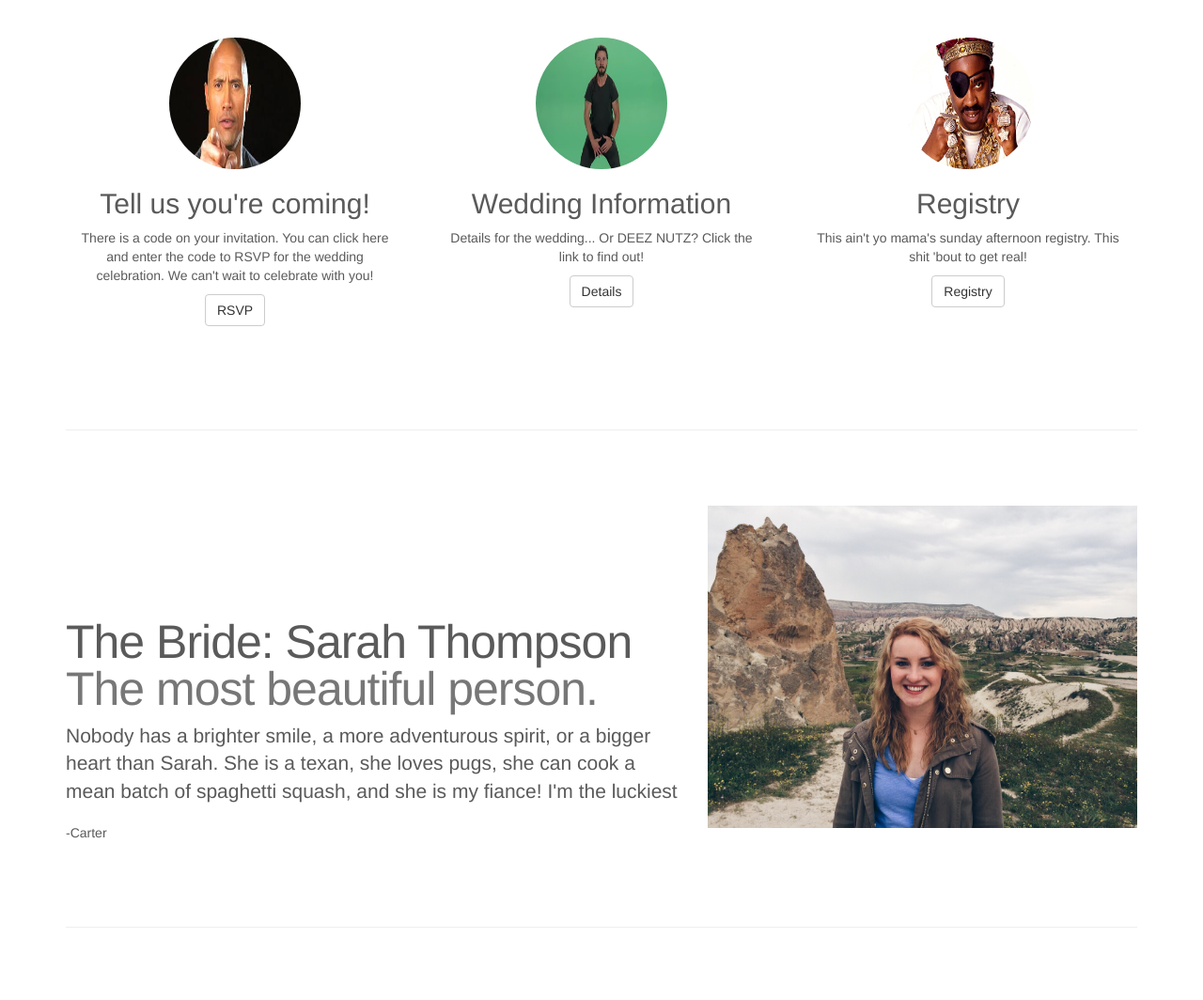
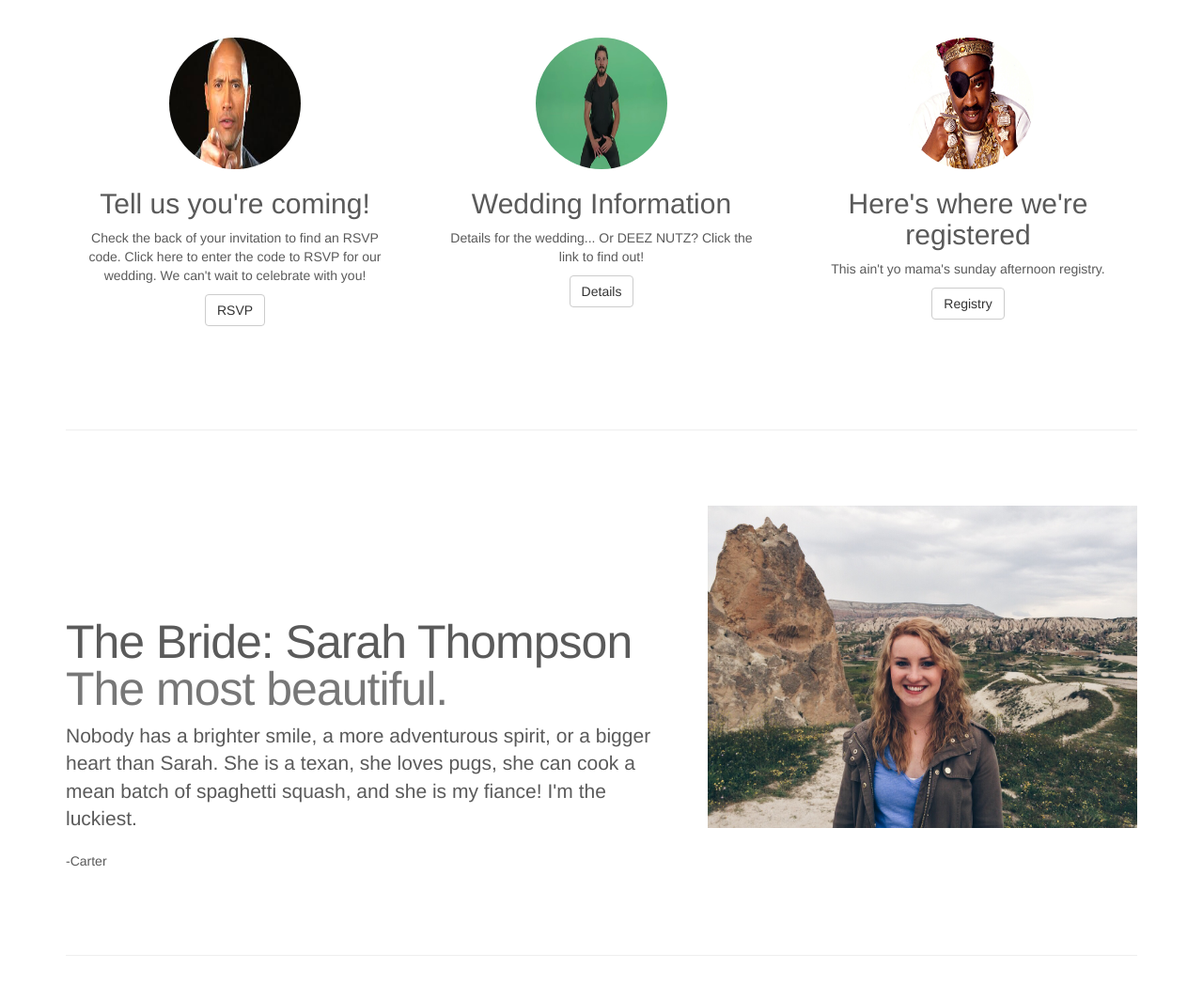
Before and after one commit to carterfawson/WeddingSite, a Django app: page / in a window 1280 px wide. Shown: the part 520-1584 px from the top of the page at 94% size. Run offline with Django 3.2, Linux system fonts and the light colour scheme; some libraries are stand-ins or nearby versions.

Commit message:
Just a small update from Sarah

```diff
--- a/Source/WeddingSite/rsvp_app/static/css/carousel.css
+++ b/Source/WeddingSite/rsvp_app/static/css/carousel.css
@@ -166,7 +166,7 @@ body {
     }
 }
 
-@media only screen and (max-width: 400px) {
+@media only screen and (max-width: 415px) {
     /* Carousel base class */
     .carousel {
         height: 250px;
--- a/Source/WeddingSite/rsvp_app/templates/rsvp_app/index.html
+++ b/Source/WeddingSite/rsvp_app/templates/rsvp_app/index.html
@@ -60,7 +60,7 @@
         <div class="col-lg-4">
             <img class="img-circle" src="{% static 'photos/therock.jpeg' %}" alt="Generic placeholder image" width="140" height="140">
                 <h2>Tell us you're coming!</h2>
-                <p>There is a code on your invitation. You can click here and enter the code to RSVP for the wedding celebration. We can't wait to celebrate with you!</p>
+                <p>Check the back of your invitation to find an RSVP code. Click here to enter the code to RSVP for our wedding. We can't wait to celebrate with you!</p>
                 <p><a class="btn btn-default" href="{% url 'rsvp' %}" role="button">RSVP</a></p>
                 </div><!-- /.col-lg-4 -->
         <div class="col-lg-4">
@@ -71,8 +71,8 @@
                 </div><!-- /.col-lg-4 -->
         <div class="col-lg-4">
             <img class="img-circle" src="{% static 'photos/slick-rick.jpg' %}" alt="Generic placeholder image" width="140" height="140">
-                <h2>Registry</h2>
-                <p>This ain't yo mama's sunday afternoon registry. This shit 'bout to get real!</p>
+                <h2>Here's where we're registered</h2>
+                <p>This ain't yo mama's sunday afternoon registry.</p>
                 <p><a class="btn btn-default" href="#" role="button">Registry</a></p>
                 </div><!-- /.col-lg-4 -->
     </div><!-- /.row -->
@@ -84,8 +84,8 @@
 
     <div class="row featurette">
         <div class="col-md-7">
-            <h2 class="featurette-heading">The Bride: Sarah Thompson <span class="text-muted">The most beautiful person.</span></h2>
-            <p class="lead">Nobody has a brighter smile, a more adventurous spirit, or a bigger heart than Sarah. She is a texan, she loves pugs, she can cook a mean batch of spaghetti squash, and she is my fiance! I'm the luckiest</p><pclass="lead">-Carter</p>
+            <h2 class="featurette-heading">The Bride: Sarah Thompson <span class="text-muted">The most beautiful.</span></h2>
+            <p class="lead">Nobody has a brighter smile, a more adventurous spirit, or a bigger heart than Sarah. She is a texan, she loves pugs, she can cook a mean batch of spaghetti squash, and she is my fiance! I'm the luckiest.</p><pclass="lead">-Carter</p>
         </div>
         <div class="col-md-5">
             <img class="featurette-image img-responsive center-block" src="{% static 'photos/Sarah1.jpg' %}" alt="Generic placeholder image">
@@ -96,8 +96,8 @@
 
     <div class="row featurette">
         <div class="col-md-7 col-md-push-5">
-            <h2 class="featurette-heading">Oh yeah, it's that good. <span class="text-muted">See for yourself.</span></h2>
-            <p class="lead">Uh Huh Hunny!</p>
+            <h2 class="featurette-heading">The Groom: Carter Fawson <span class="text-muted">Get to know him!</span></h2>
+            <p class="lead">Carter is the most loving, adventurous and hard working man I've ever known. He can't go into a room without being dead set on making it a better place by the time he leaves. Not to mention that his fr3@kY fRe$h dance moves will blow you out of this world.</p><pclass="lead">-Sarah</p>
         </div>
         <div class="col-md-5 col-md-pull-7">
             <img class="featurette-image img-responsive center-block" src="{% static 'photos/carter1.jpg' %}" alt="Generic placeholder image">
```
